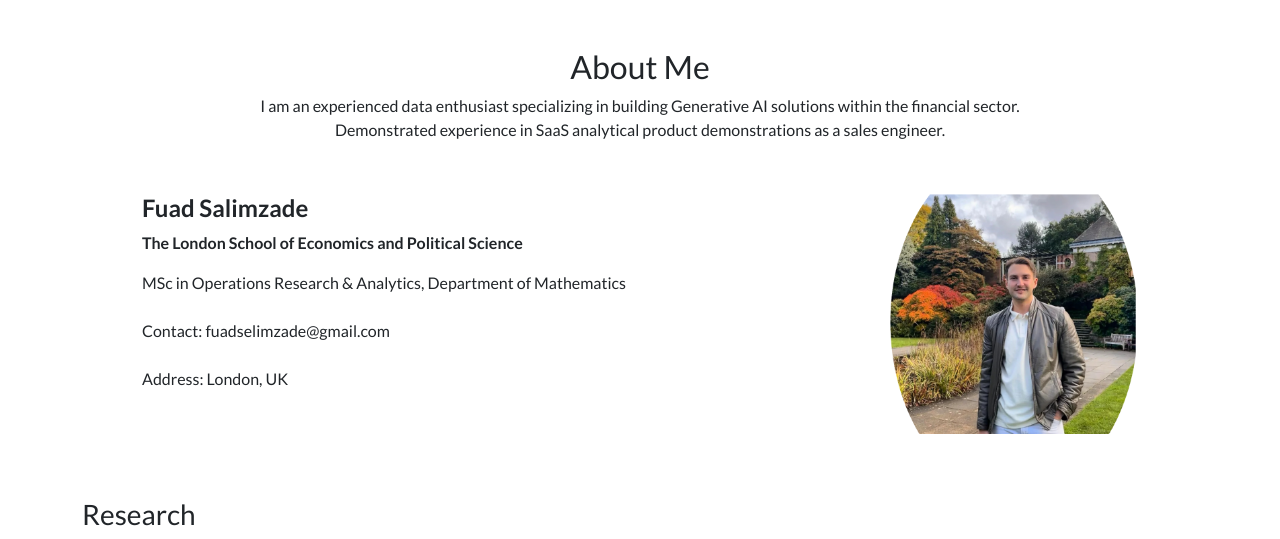
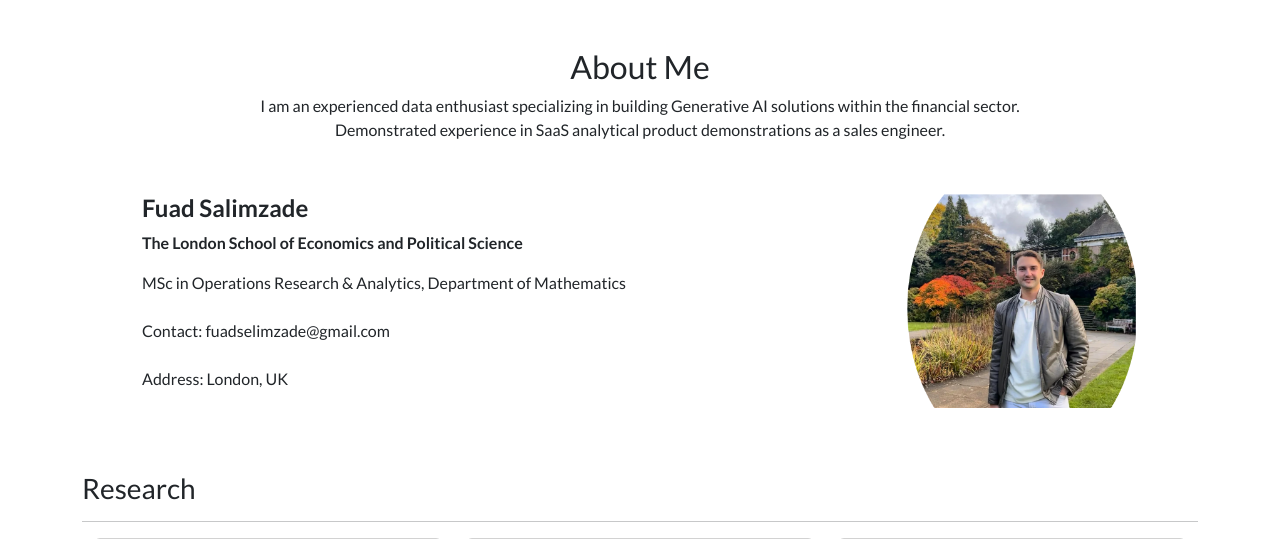
Before and after one commit to fuadsalimzade/personal_portfolio, a Django app: page / in a window 1280 px wide. Shown: the part 56-595 px from the top of the page. Run offline with Django 5.2, Linux system fonts and the light colour scheme; data comes from the database, SQL or seed files in the repository.

Commit message:
max width changed

```diff
--- a/my_portfolio/templates/portfolio/home.html
+++ b/my_portfolio/templates/portfolio/home.html
@@ -22,7 +22,7 @@
       </div>
       <div class="col">
         <div class="row justify-content-end">
-          <img src="{% static 'portfolio/cover_photo.png' %}" class="card-img-top image-fluid" style="height: 15rem; width:17rem">
+          <img src="{% static 'portfolio/cover_photo.png' %}" class="card-img-top image-fluid" style="max-height: 15rem; max-width: 50%;">
         </div>
       </div>
     </div>
```
